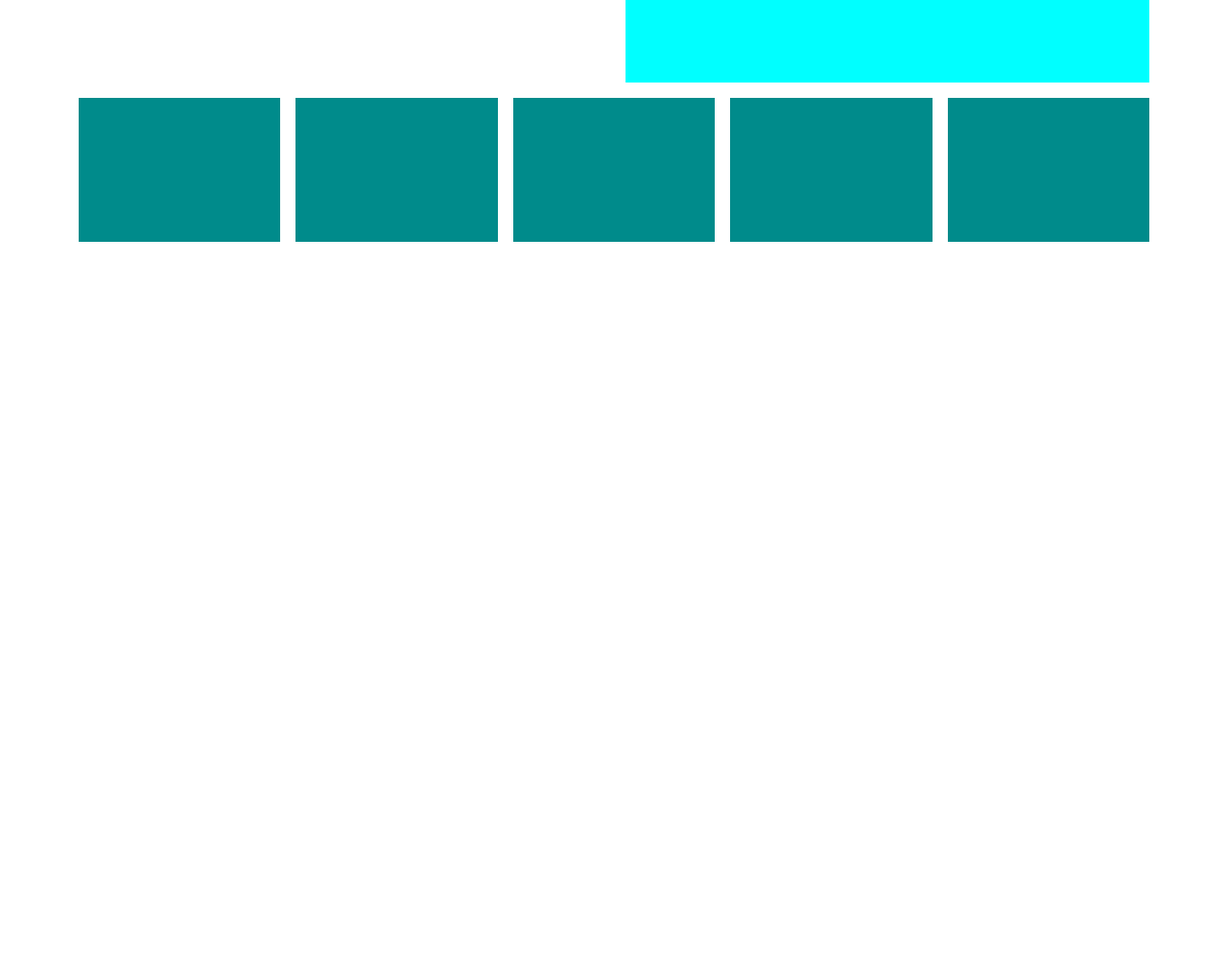
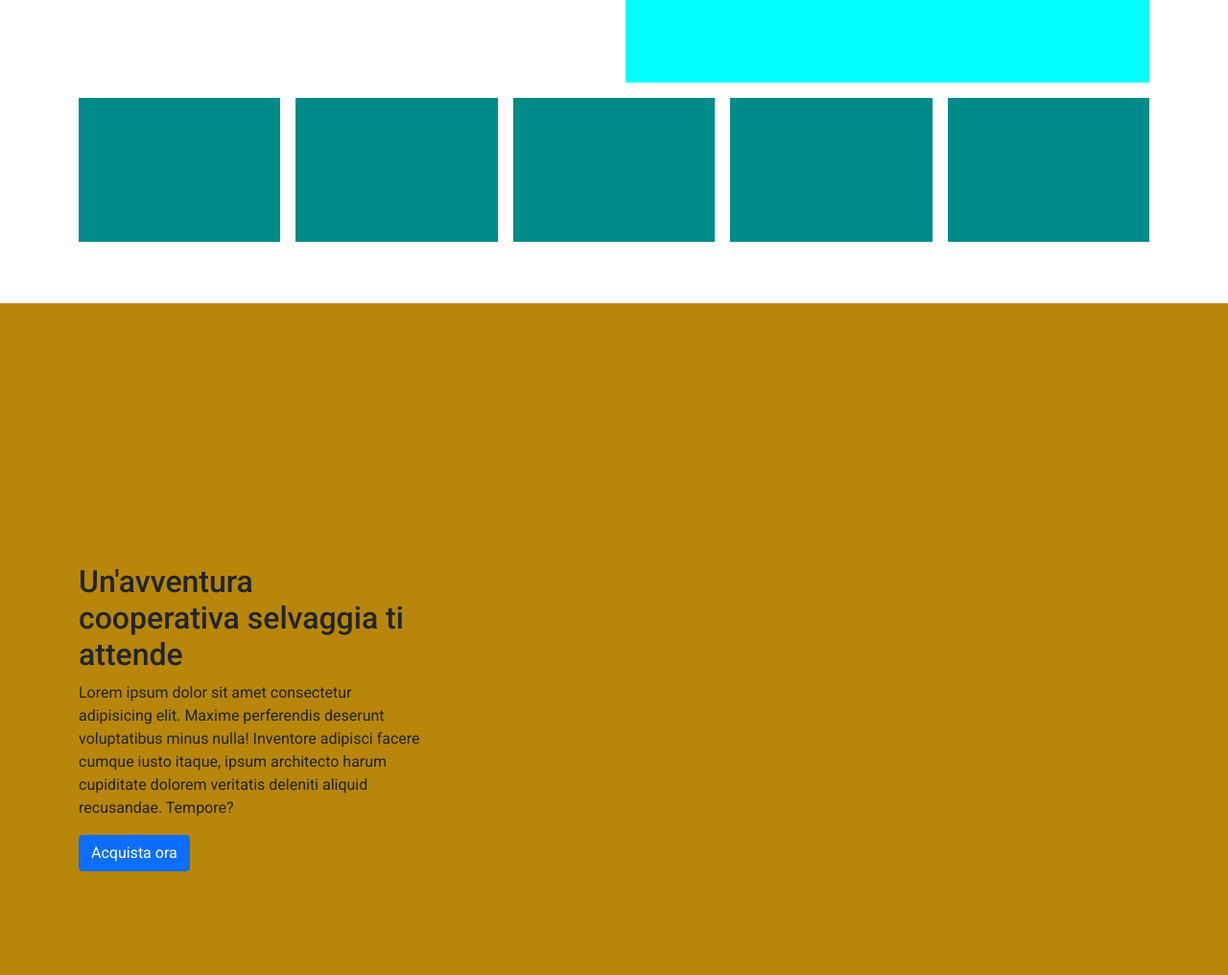
Before and after one commit to gianmarco600/htmlcss-playstation, a plain HTML site: page index.html in a window 1280 px wide. Shown: the part 1397-2413 px from the top of the page at 96% size. Before the commit the page ends 1697 px from the top, so only its background shows below. Drawn offline with nearby package versions, Linux system fonts and the light colour scheme.

Commit message:
add section-2 strut

```diff
--- a/css/style.css
+++ b/css/style.css
@@ -39,6 +39,16 @@ nav{
 
 }
 
+/* section promo-game */
+
+#promo-game{
+
+}
+
+#promo-game>div{
+    height: 90%;
+}
+
 /* debug */
 
 .debug .box{
@@ -60,3 +70,8 @@ nav{
     height: 150px;
     background-color: darkcyan;
 }
+
+.debug #promo-game{
+    background-color: darkgoldenrod;
+    height: 700px;
+}
--- a/index.html
+++ b/index.html
@@ -148,6 +148,21 @@
                 </div>
             </div>
         </section>
+        <!-- fine section-1: ps5 -->
+
+        <!-- inizio section-2: promo-game -->
+        <section id="promo-game" class="w-100 py-5 mt-3">
+            <div class="container-lg">
+                <div class="banner row align-items-end">
+                    <div class="text_box col-4 align-self-end">
+                        <h2>Un'avventura cooperativa selvaggia ti attende</h2>
+                        <p>Lorem ipsum dolor sit amet consectetur adipisicing elit. Maxime perferendis deserunt voluptatibus minus nulla! Inventore adipisci facere cumque iusto itaque, ipsum architecto harum cupiditate dolorem veritatis deleniti aliquid recusandae. Tempore?</p>
+                        <a class="btn btn-primary" href="#" role="button">Acquista ora</a>
+                    </div>
+                </div>
+            </div>
+        </section>
+        <!-- fine section-2: promo-game -->
     </main>
     <!-- fine main--------------------------------------------------- -->
     <!-- JavaScript Bundle with Popper -->
```
